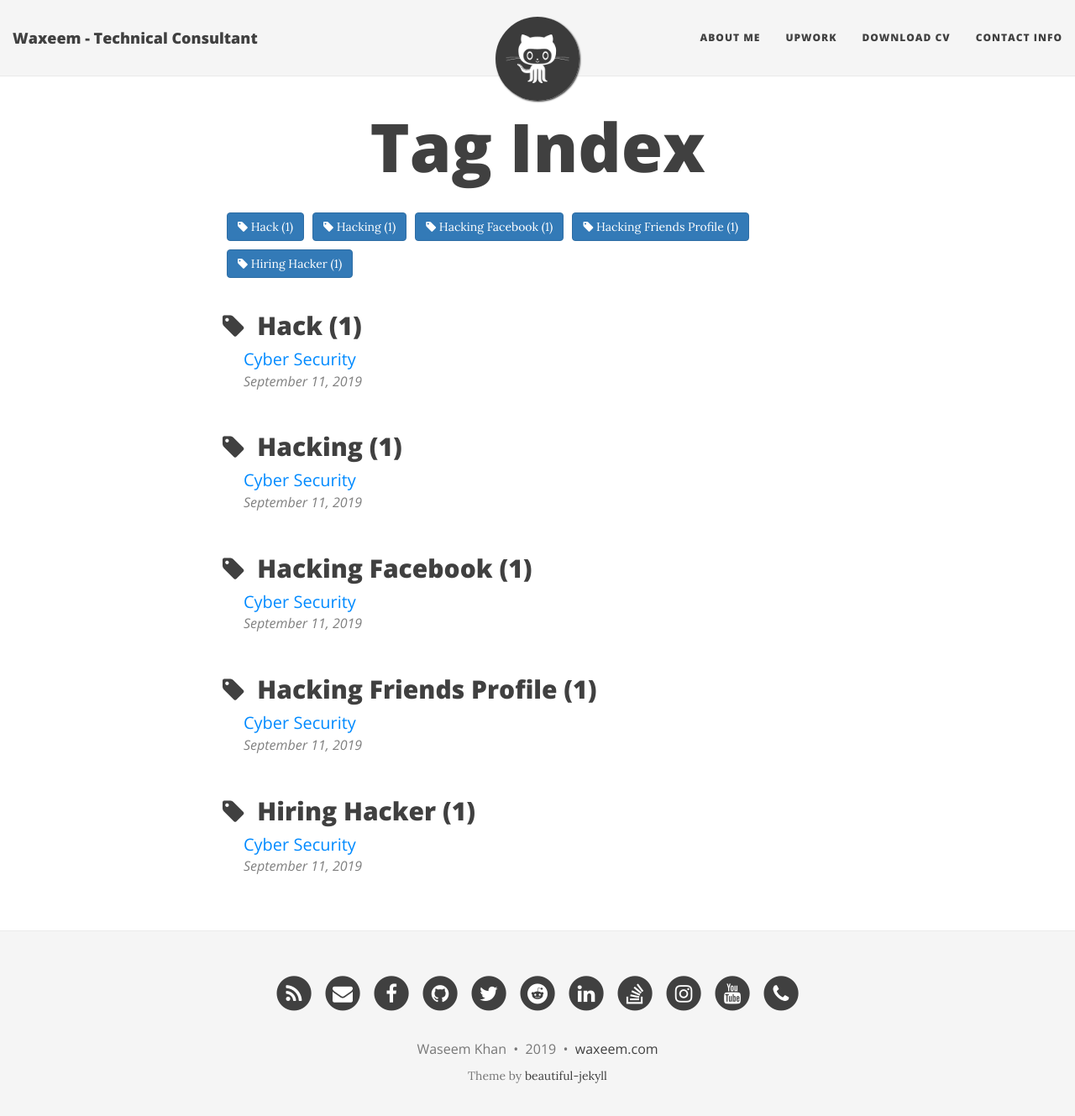
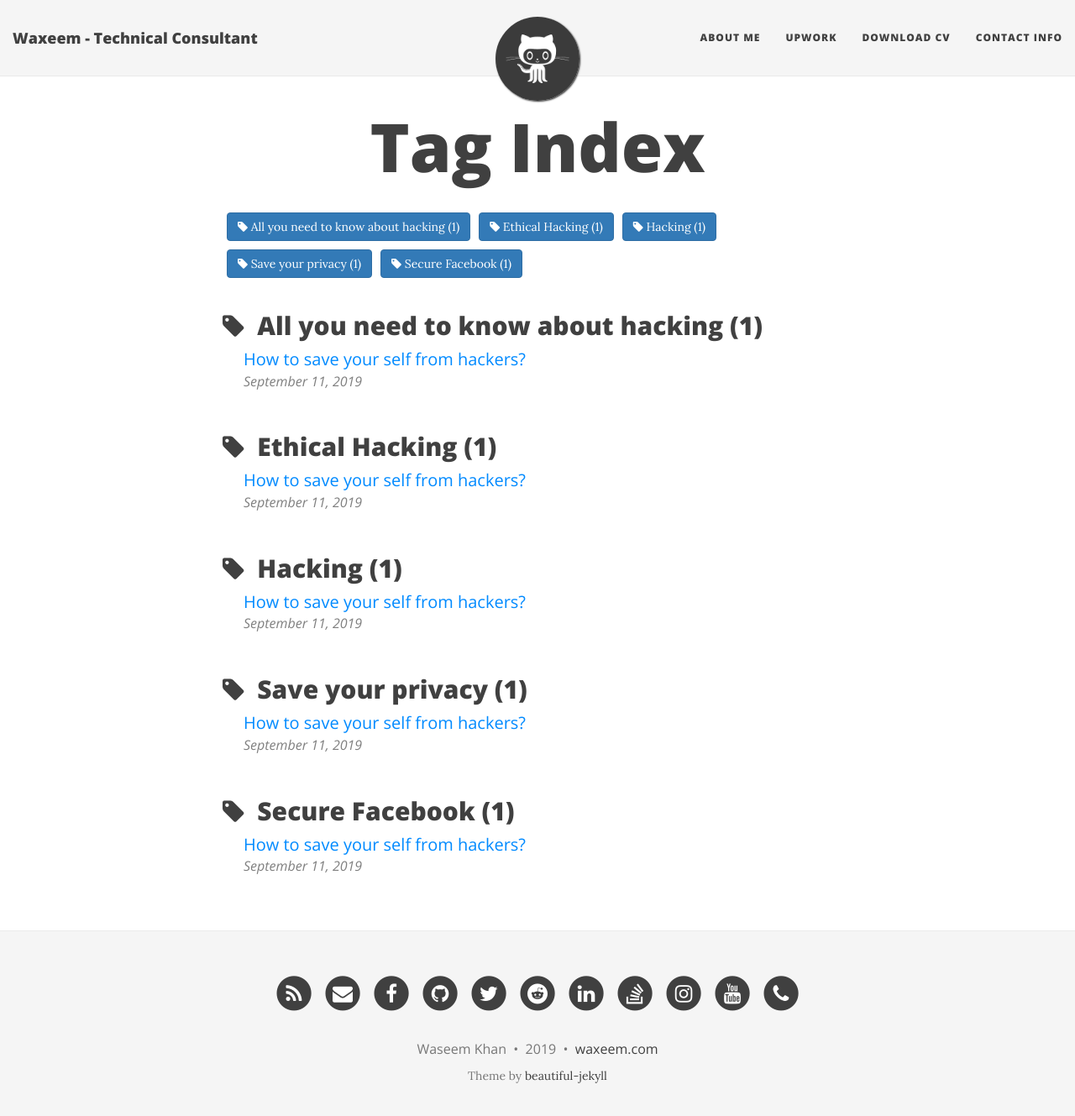
Before and after one commit to waseemullah157/waxeem, a Jekyll site: the page built from tags.html, in a window 1280 px wide and 1342 px high. Shown: the top 1329 px of the window at 84% size. Built offline with Jekyll 4.4.1, drawn with Linux system fonts in a browser that asks for light colours; nearby versions of some CDN libraries.

Commit message:
Updated cyber sec post

```diff
--- a/_posts/cyber_security/2019-09-11-Cyber-Security.md
+++ b/_posts/cyber_security/2019-09-11-How-to-save-your-self-from-hackers.md
@@ -1,11 +1,11 @@
 ---
 layout: post
-title: Cyber Security
-subtitle: How to save yourself from potential cyber threats
+title: How to save your self from hackers?
+subtitle: How to save yourself from hackers
 gh-repo: daattali/beautiful-jekyll
 gh-badge: [star, fork, follow]
 bigimg: /img/hacking.png
-tags: [Hacking, Hack, Hacking Facebook, Hiring Hacker, Hacking Friends Profile]
+tags: [Save your privacy, Hacking, Secure Facebook, All you need to know about hacking, Ethical Hacking]
 comments: true
 ---
 
```
